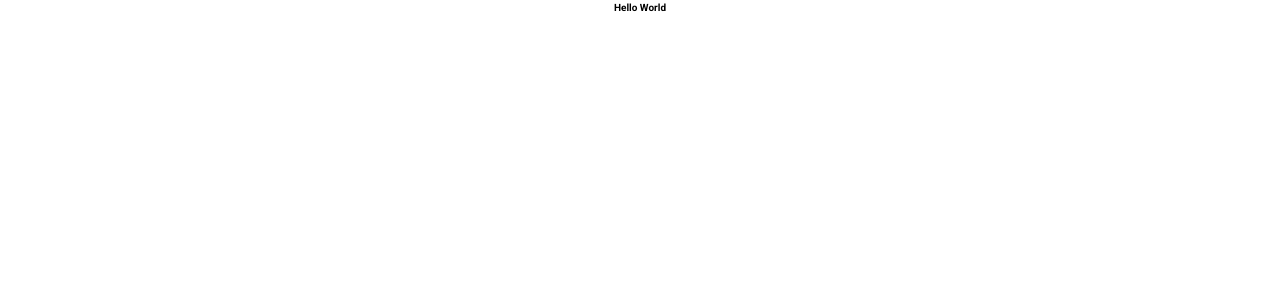
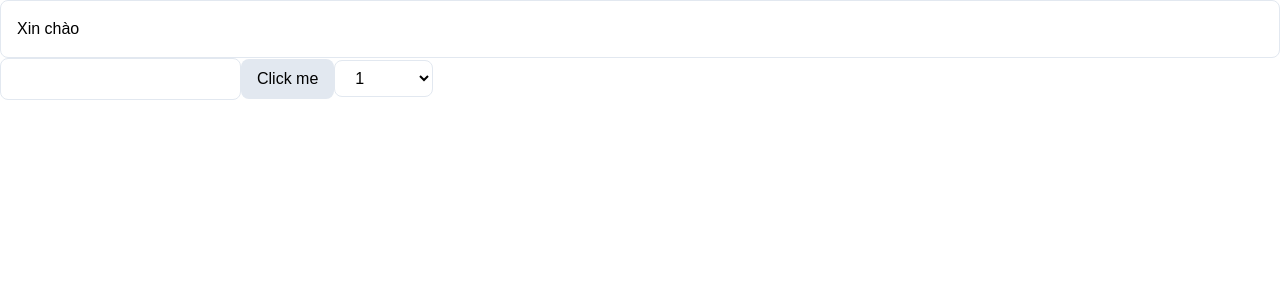
Before and after one commit to HuyHoang2709/ktpm-ptit, a React (Vite) app in the folder fe/: page / in a window 1280 px wide. Shown: the top 300 px of the page. Built offline with nearby package versions, Linux system fonts and the light colour scheme.

Commit message:
FE: add base component

```diff
--- a/fe/index.html
+++ b/fe/index.html
@@ -7,7 +7,7 @@
     <link rel="preconnect" href="https://fonts.googleapis.com" />
     <link rel="preconnect" href="https://fonts.gstatic.com" crossorigin />
     <link
-      href="https://fonts.googleapis.com/css2?family=Roboto:ital,wght@0,100..900;1,100..900&display=swap"
+      href="https://fonts.googleapis.com/css2?family=Nunito+Sans:ital,opsz,wght@0,6..12,200..1000;1,6..12,200..1000&display=swap"
       rel="stylesheet"
     />
     <title>English Center</title>
--- a/fe/src/App.jsx
+++ b/fe/src/App.jsx
@@ -1,5 +1,17 @@
-function App() {
-  return <div className="font-bold text-center">Hello World</div>;
-}
+import Button from "./components/Button";
+import Card from "./components/Card";
+import Input from "./components/Input";
+import Select from "./components/Select";
+
+const App = () => {
+  return (
+    <>
+      <Card>Xin chào</Card>
+      <Input type="password" />
+      <Button variants="secondary">Click me</Button>
+      <Select options={[1, 2, 3]} placeholder="Select" />
+    </>
+  );
+};
 
 export default App;
--- /dev/null
+++ b/fe/src/components/Button/index.jsx
@@ -0,0 +1,21 @@
+const Button = ({ children, onClick, type, variants }) => {
+  let styles = "";
+  if (variants == "primary") {
+    styles = "bg-blue-500 hover:bg-blue-600 text-white";
+  }
+  if (variants == "secondary") {
+    styles = "bg-slate-200";
+  }
+
+  return (
+    <button
+      className={`py-2 px-4 rounded-lg cursor-pointer ${styles}`}
+      onClick={onClick}
+      type={type}
+    >
+      {children}
+    </button>
+  );
+};
+
+export default Button;
--- /dev/null
+++ b/fe/src/components/Card/index.jsx
@@ -0,0 +1,13 @@
+const Card = ({ children, className }) => {
+  return (
+    <div
+      className={`bg-white border border-slate-200 rounded-lg p-4 ${
+        className ? className : ""
+      }`}
+    >
+      {children}
+    </div>
+  );
+};
+
+export default Card;
--- /dev/null
+++ b/fe/src/components/Input/index.jsx
@@ -0,0 +1,14 @@
+const Input = ({ id, type, placeholder, value, onChange }) => {
+  return (
+    <input
+      id={id}
+      type={type}
+      placeholder={placeholder || ""}
+      value={value}
+      onChange={onChange}
+      className="border border-slate-200 outline-blue-300 rounded-lg py-2 px-4"
+    />
+  );
+};
+
+export default Input;
--- /dev/null
+++ b/fe/src/components/Select/index.jsx
@@ -0,0 +1,20 @@
+const Select = ({ options, value, onChange, placeholder }) => {
+  return (
+    <select
+      value={value}
+      onChange={(e) => onChange(e.target.value)}
+      className="border border-slate-200 rounded-lg py-2 px-4"
+    >
+      <option value="" disabled>
+        {placeholder}
+      </option>
+      {options.map((option) => (
+        <option key={option} value={option}>
+          {option}
+        </option>
+      ))}
+    </select>
+  );
+};
+
+export default Select;
--- a/fe/src/index.css
+++ b/fe/src/index.css
@@ -2,11 +2,9 @@
 
 * {
   margin: 0;
-  padding: 0;
   box-sizing: border-box;
 }
 
 html {
-  font-size: 62.5%;
-  font-family: "Roboto", sans-serif;
+  font-family: "Nunito", sans-serif;
 }
```
